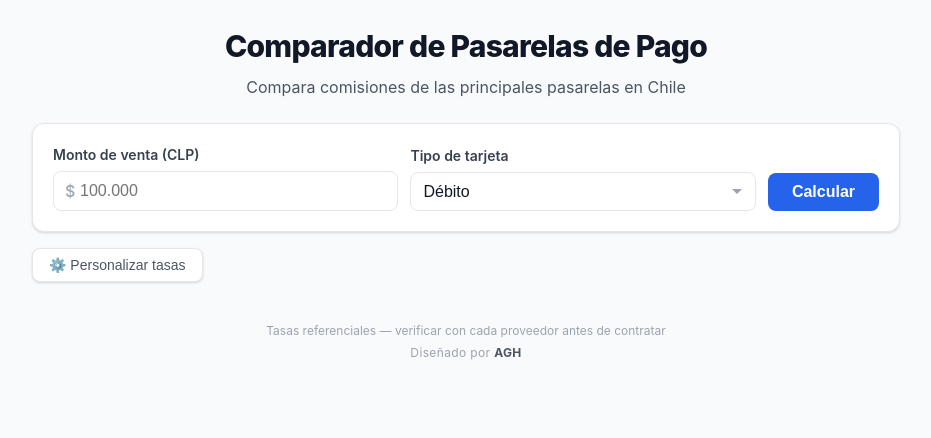
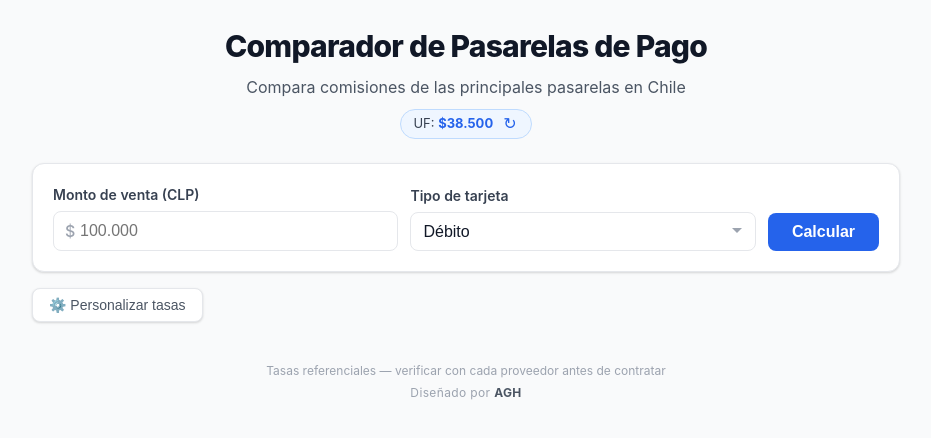
Before and after one commit to RIELOF/calculadora-pasarelas, a React (Vite) app in the folder frontend/: page / in a window 1280 px wide. Shown: the top 438 px of the page, without its empty margins (174-1105 px from the left). Built offline with nearby package versions, Linux system fonts and the light colour scheme; no server answers.

Commit message:
feat: obtener valor UF automaticamente desde mindicador.cl

```diff
--- a/frontend/src/App.css
+++ b/frontend/src/App.css
@@ -58,6 +58,44 @@ body {
   margin-top: 0.375rem;
   font-size: clamp(0.875rem, 3vw, 1rem);
 }
+
+/* Banner UF */
+.uf-banner {
+  display: inline-flex;
+  align-items: center;
+  gap: 0.5rem;
+  margin-top: 0.625rem;
+  background: #eff6ff;
+  border: 1px solid #bfdbfe;
+  border-radius: 999px;
+  padding: 0.25rem 0.75rem;
+  font-size: 0.8125rem;
+  color: var(--gray-700);
+  flex-wrap: wrap;
+  justify-content: center;
+}
+
+.uf-valor strong { color: var(--blue); font-weight: 700; }
+
+.uf-fecha {
+  color: var(--gray-400);
+  font-size: 0.75rem;
+}
+
+.uf-loading { color: var(--gray-400); font-style: italic; }
+
+.uf-refresh {
+  background: none;
+  border: none;
+  cursor: pointer;
+  color: var(--blue);
+  font-size: 1rem;
+  line-height: 1;
+  padding: 0 0.125rem;
+  transition: transform 0.3s;
+}
+
+.uf-refresh:hover { transform: rotate(180deg); }
 
 .app-main {
   display: flex;
--- a/frontend/src/App.jsx
+++ b/frontend/src/App.jsx
@@ -1,16 +1,43 @@
-import { useState } from 'react';
+import { useState, useEffect } from 'react';
 import FormCalculo from './components/FormCalculo';
 import TablaResultados from './components/TablaResultados';
 import GraficoBarras from './components/GraficoBarras';
 import ConfiguracionTasas from './components/ConfiguracionTasas';
 import { calcularComisiones, TASAS_DEFAULT, UF_CLP_DEFAULT } from './services/calcular';
+import { obtenerUF } from './services/uf';
+
+const clp = (v) =>
+  new Intl.NumberFormat('es-CL', { style: 'currency', currency: 'CLP', maximumFractionDigits: 2 }).format(v);
+
+const SEIS_HORAS = 6 * 60 * 60 * 1000;
 
 export default function App() {
   const [resultados, setResultados] = useState([]);
   const [error, setError] = useState('');
   const [tasas, setTasas] = useState(TASAS_DEFAULT);
   const [ufCLP, setUfCLP] = useState(UF_CLP_DEFAULT);
+  const [ufFecha, setUfFecha] = useState(null);
+  const [ufCargando, setUfCargando] = useState(true);
   const [mostrarConfig, setMostrarConfig] = useState(false);
+
+  const fetchUF = async () => {
+    setUfCargando(true);
+    try {
+      const { valor, fecha } = await obtenerUF();
+      setUfCLP(valor);
+      setUfFecha(fecha);
+    } catch {
+      // Mantiene el valor por defecto si falla
+    } finally {
+      setUfCargando(false);
+    }
+  };
+
+  useEffect(() => {
+    fetchUF();
+    const intervalo = setInterval(fetchUF, SEIS_HORAS);
+    return () => clearInterval(intervalo);
+  }, []);
 
   const handleCalcular = (monto, tipo) => {
     try {
@@ -28,6 +55,21 @@ export default function App() {
       <header className="app-header">
         <h1>Comparador de Pasarelas de Pago</h1>
         <p>Compara comisiones de las principales pasarelas en Chile</p>
+        <div className="uf-banner">
+          {ufCargando ? (
+            <span className="uf-loading">Obteniendo UF…</span>
+          ) : (
+            <>
+              <span className="uf-valor">UF: <strong>{clp(ufCLP)}</strong></span>
+              {ufFecha && (
+                <span className="uf-fecha">
+                  actualizada {ufFecha.toLocaleDateString('es-CL', { day: '2-digit', month: 'short', year: 'numeric' })}
+                </span>
+              )}
+              <button className="uf-refresh" onClick={fetchUF} title="Actualizar UF">↻</button>
+            </>
+          )}
+        </div>
       </header>
 
       <main className="app-main">
--- /dev/null
+++ b/frontend/src/services/uf.js
@@ -0,0 +1,10 @@
+const UF_API = 'https://mindicador.cl/api/uf';
+
+export async function obtenerUF() {
+  const res = await fetch(UF_API);
+  if (!res.ok) throw new Error('No se pudo obtener el valor de la UF');
+  const data = await res.json();
+  const valor = data.serie[0].valor;
+  const fecha = new Date(data.serie[0].fecha);
+  return { valor, fecha };
+}
```
